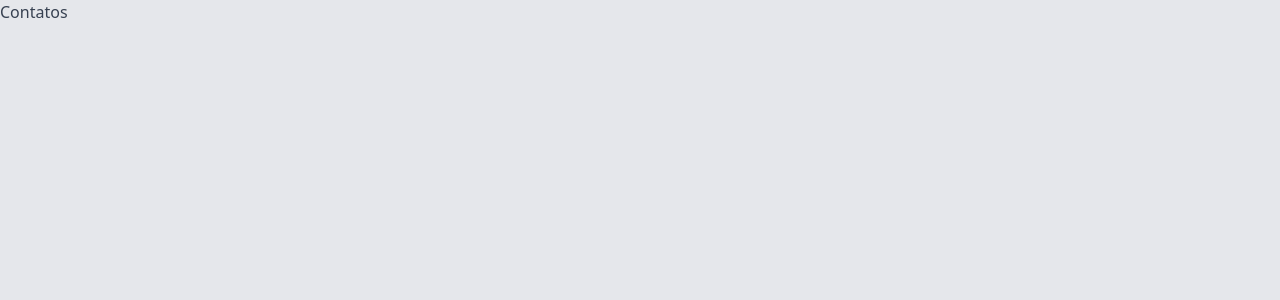
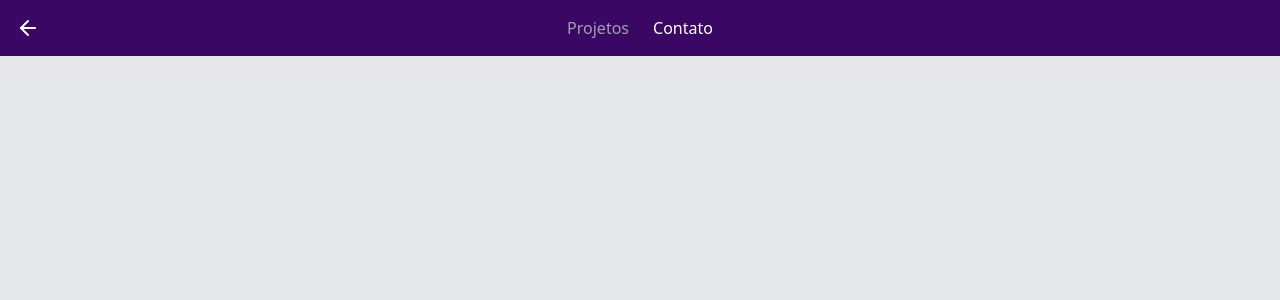
Before and after one commit to ericlys/upPortfolio, a Next.js app: page /contact in a window 1280 px wide. Shown: the top 300 px of the page. Built offline with nearby package versions, Linux system fonts and the light colour scheme; a web font is replaced by a local one.

Commit message:
chore: navbar component

```diff
--- a/src/app/contact/page.tsx
+++ b/src/app/contact/page.tsx
@@ -1,3 +1,9 @@
+import { NavBar } from '@/components/NavBar'
+
 export default function ContactPage() {
-  return <h1>Contatos</h1>
+  return (
+    <div>
+      <NavBar />
+    </div>
+  )
 }
--- a/src/app/page.tsx
+++ b/src/app/page.tsx
@@ -13,7 +13,7 @@ export default function Home() {
     <div className="flex h-screen w-screen flex-col items-center justify-center">
       <Particles className="absolute inset-0 z-0" quantity={100} />
 
-      <main className="relative z-10">
+      <main className="container relative z-10 flex flex-col items-center justify-center">
         <nav className="z-10 my-16">
           <ul className="flex items-center justify-center gap-8">
             {navigation.map((item) => (
@@ -28,7 +28,7 @@ export default function Home() {
           </ul>
         </nav>
 
-        <h1 className="max-w-4xl text-center text-4xl font-bold leading-[1.1]">
+        <h1 className="max-w-4xl text-4xl font-bold leading-[1.1]">
           <Balancer>
             Programador &nbsp;
             <span className="relative">
--- a/src/app/projects/page.tsx
+++ b/src/app/projects/page.tsx
@@ -1,6 +1,9 @@
+import { NavBar } from '@/components/NavBar'
+
 export default function ProjectsPage() {
   return (
     <div>
+      <NavBar />
       <h1>Projetos</h1>
     </div>
   )
--- /dev/null
+++ b/src/components/ActiveLink.tsx
@@ -0,0 +1,28 @@
+'use client'
+import Link, { LinkProps } from 'next/link'
+import { usePathname } from 'next/navigation'
+import { ReactNode } from 'react'
+
+interface ActiveLinkProps extends LinkProps {
+  children: ReactNode
+}
+
+export function ActiveLink({ children, ...rest }: ActiveLinkProps) {
+  const path = usePathname()
+
+  const active = path === rest.href
+
+  return (
+    <Link
+      {...rest}
+      className={`${
+        active
+          ? 'text-white duration-200 '
+          : 'text-gray-400 hover:text-gray-100'
+      }
+      `}
+    >
+      {children}
+    </Link>
+  )
+}
--- /dev/null
+++ b/src/components/NavBar.tsx
@@ -0,0 +1,22 @@
+import { ArrowLeft } from 'lucide-react'
+import Link from 'next/link'
+import { ActiveLink } from './ActiveLink'
+
+export function NavBar() {
+  return (
+    <header className="bg-purple-950">
+      <div className="container m-auto flex flex-row justify-between p-4">
+        <Link href="/" className="">
+          <ArrowLeft className="h-6 w-6 text-white hover:text-purple-200" />
+        </Link>
+
+        <div className="flex justify-between gap-6">
+          <ActiveLink href="/projects">Projetos</ActiveLink>
+          <ActiveLink href="/contact">Contato</ActiveLink>
+        </div>
+
+        <div className="w-6" />
+      </div>
+    </header>
+  )
+}
```
